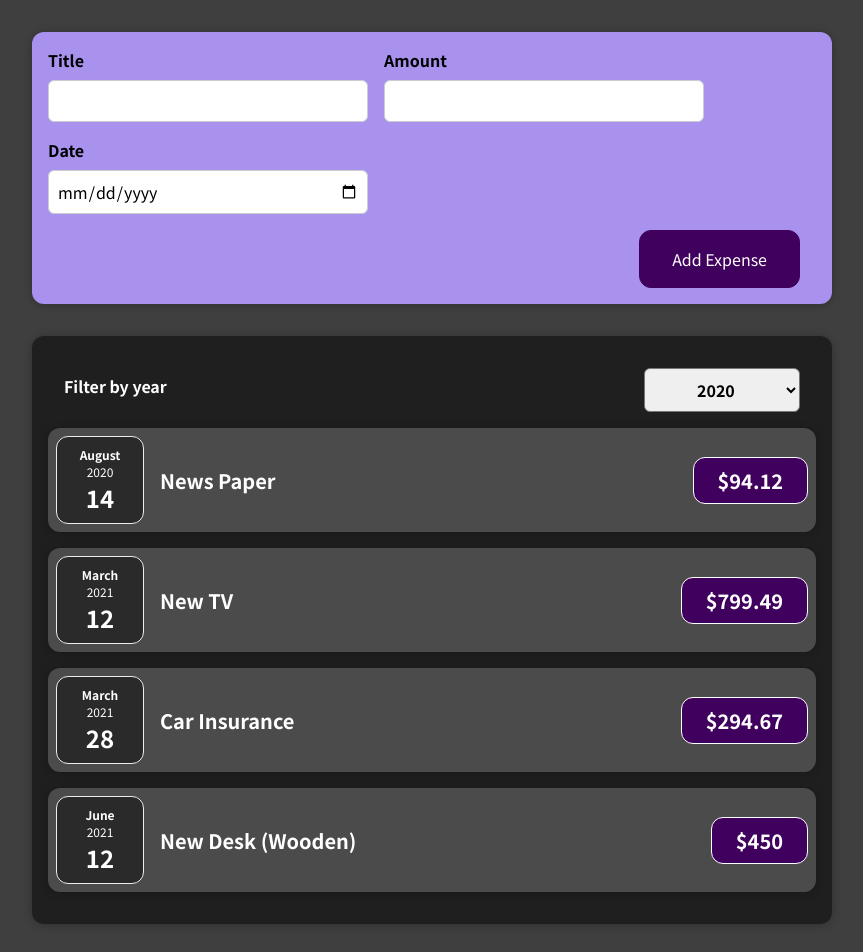
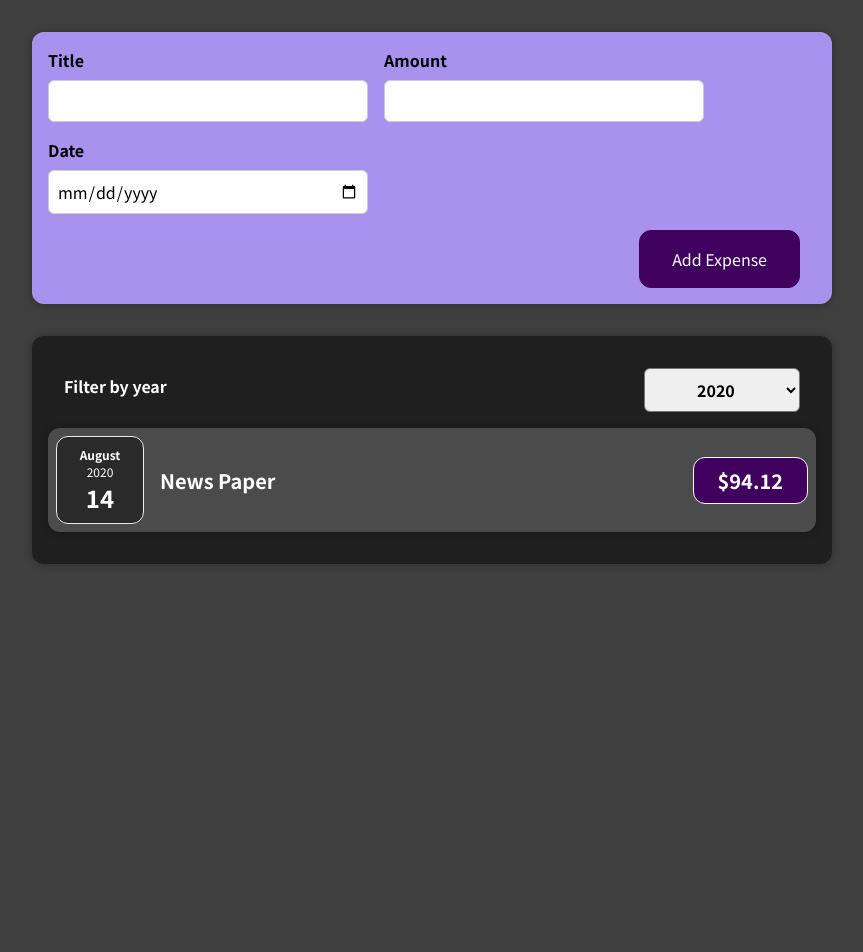
Before and after one commit to Muthu7318/react-ExpenseTracker, a React (Create React App) app: page / in a window 1280 px wide. Shown: the top 952 px of the page, without its empty margins (208-1071 px from the left). After the commit the page ends 800 px from the top, so only its background shows below. Built offline with nearby package versions, Linux system fonts and the light colour scheme.

Commit message:
filterExpenseyear

```diff
--- a/src/App.js
+++ b/src/App.js
@@ -1,10 +1,9 @@
 // import ExpenseItem from "./components/ExpenseItem";
 import Expenses from "./components/expenses/Expenses";
 import NewExpense from "./components/newExpense/NewExpense";
-import React from "react";
+import React, { useState } from "react";
 
-const App = () => {
-  const expenses = [
+const initExpense = [
   {
     id: "e1",
     title: "News Paper",
@@ -26,6 +25,8 @@ const App = () => {
   },
 ];
 
+const App = () => {
+  const [expenses, updateExpenses] = useState(initExpense);
   // return React.createElement(
   //   "div",
   //   {},
@@ -36,6 +37,9 @@ const App = () => {
   const addExpenseHandler = (expense) => {
     // expenses = expense;
     console.log(expense);
+    updateExpenses((prevExpenses) => {
+      return [expense, ...prevExpenses];
+    });
   };
   return (
     <div>
--- a/src/components/expenses/Expenses.js
+++ b/src/components/expenses/Expenses.js
@@ -12,6 +12,11 @@ const Expenses = (props) => {
     setFilteredYear(year);
   };
   console.log(filteredYear);
+
+  const filteredExpense = props.expenses.filter((item) => {
+    return item.date.getFullYear().toString() === filteredYear;
+  });
+  console.log(filteredExpense);
   return (
     <div>
       <Card className="expenses">
@@ -19,26 +24,14 @@ const Expenses = (props) => {
           selectedYear={filteredYear}
           onFilterChange={FilterChangeHandler}
         ></ExpensesFilter>
-        <ExpenseItem
-          title={props.expenses[0].title}
-          amount={props.expenses[0].amount}
-          date={props.expenses[0].date}
-        ></ExpenseItem>
-        <ExpenseItem
-          title={props.expenses[1].title}
-          amount={props.expenses[1].amount}
-          date={props.expenses[1].date}
-        ></ExpenseItem>
-        <ExpenseItem
-          title={props.expenses[2].title}
-          amount={props.expenses[2].amount}
-          date={props.expenses[2].date}
-        ></ExpenseItem>
-        <ExpenseItem
-          title={props.expenses[3].title}
-          amount={props.expenses[3].amount}
-          date={props.expenses[3].date}
-        ></ExpenseItem>
+        {filteredExpense.map((item, index) => (
+          <ExpenseItem
+            key={item.id}
+            title={item.title}
+            amount={item.amount}
+            date={item.date}
+          ></ExpenseItem>
+        ))}
       </Card>
     </div>
   );
```
Also changed, not shown: 1 other file (tests, documents, lock files or other folders). Lines whose indentation alone changed are shown as unchanged.
